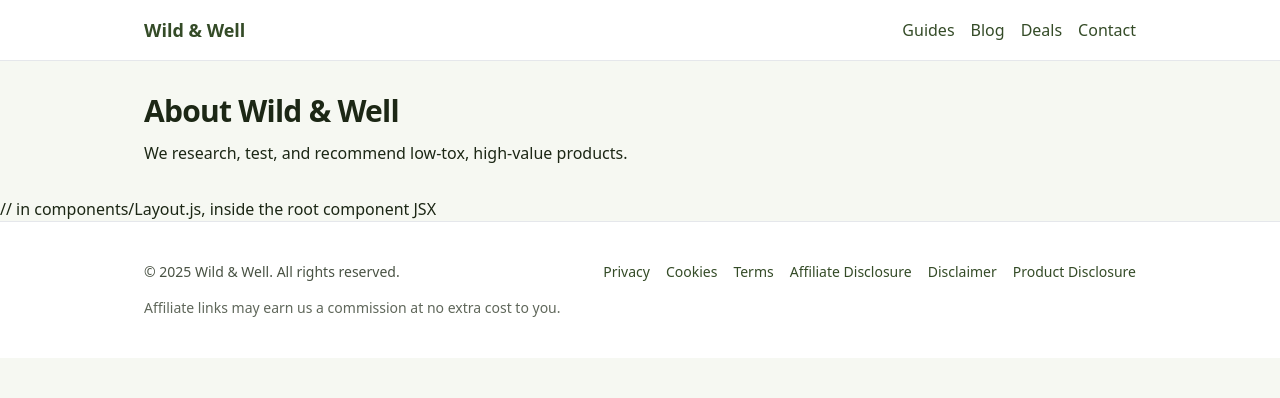
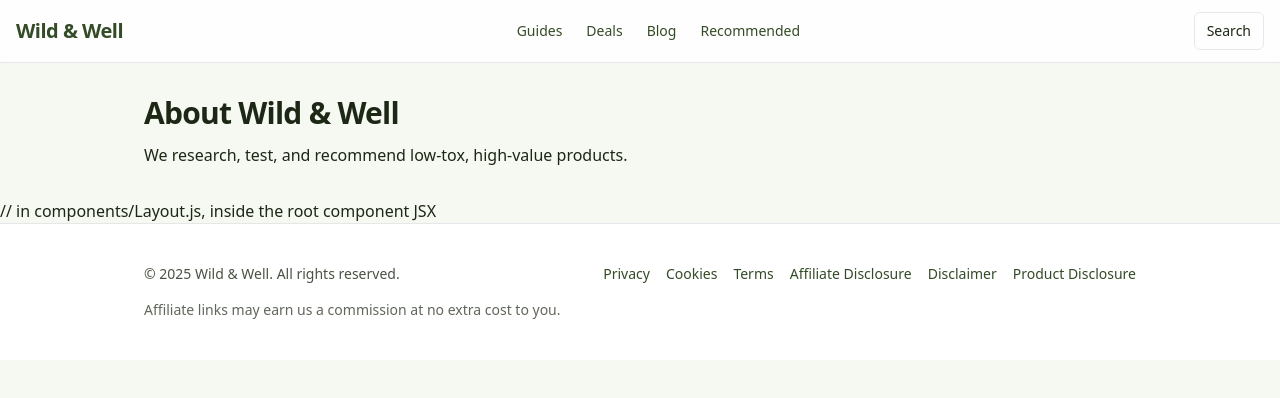
Before and after one commit to dariosandison/Eco---Holistic, a Next.js app: page /about in a window 1280 px wide. Shown: the top 398 px of the page. Built offline with nearby package versions, Linux system fonts and the light colour scheme.

Commit message:
Update Header.js

```diff
--- a/components/Header.js
+++ b/components/Header.js
@@ -1,34 +1,53 @@
 // components/Header.js
+'use client';
+
 import Link from 'next/link';
-import site from '@/site.config';
+import { useCallback } from 'react';
 
 export default function Header() {
+  const handleSearch = useCallback(() => {
+    try {
+      // Dispatch a global event that your SearchModal listens for.
+      const ev = new CustomEvent('open-search');
+      window.dispatchEvent(ev);
+    } catch {
+      // no-op on server / hydration edge cases
+    }
+  }, []);
+
   return (
-    <header className="border-b bg-white">
-      <div className="mx-auto flex max-w-5xl items-center justify-between px-4 py-4">
-        <Link href="/" className="font-semibold text-lg">
-          {site.name}
+    <header className="sticky top-0 z-50 bg-white/80 backdrop-blur border-b">
+      <div className="mx-auto max-w-7xl px-4 py-3 flex items-center justify-between">
+        <Link href="/" className="flex items-center gap-2">
+          <span className="text-xl font-semibold tracking-tight">Wild &amp; Well</span>
         </Link>
 
-        <nav className="flex gap-4">
-          {Array.isArray(site.nav) &&
-            site.nav.map(({ href, label }) => (
-              <Link key={href} href={href} className="hover:underline">
-                {label}
-              </Link>
-            ))}
+        <nav className="hidden md:flex items-center gap-6 text-sm">
+          <Link href="/guides" className="hover:opacity-80">Guides</Link>
+          <Link href="/deals" className="hover:opacity-80">Deals</Link>
+          <Link href="/blog" className="hover:opacity-80">Blog</Link>
+          <Link href="/recommended" className="hover:opacity-80">Recommended</Link>
         </nav>
+
+        <div className="flex items-center gap-2">
+          {/* Fallback link for small screens or if modal isn't mounted */}
+          <Link
+            href="/search"
+            className="inline-flex md:hidden items-center rounded-md border px-3 py-2 text-sm"
+          >
+            Search
+          </Link>
+
+          {/* Modal trigger for md+ screens */}
+          <button
+            type="button"
+            onClick={handleSearch}
+            className="hidden md:inline-flex items-center rounded-md border px-3 py-2 text-sm"
+          >
+            Search
+          </button>
+        </div>
       </div>
     </header>
   );
 }
-// inside your Header component's JSX nav area
-<button
-  className="rounded-lg border px-3 py-1 text-sm"
-  onClick={() => {
-    const ev = new CustomEvent('open-search');
-    window.dispatchEvent(ev);
-  }}
->
-  Search
-</button>
```
